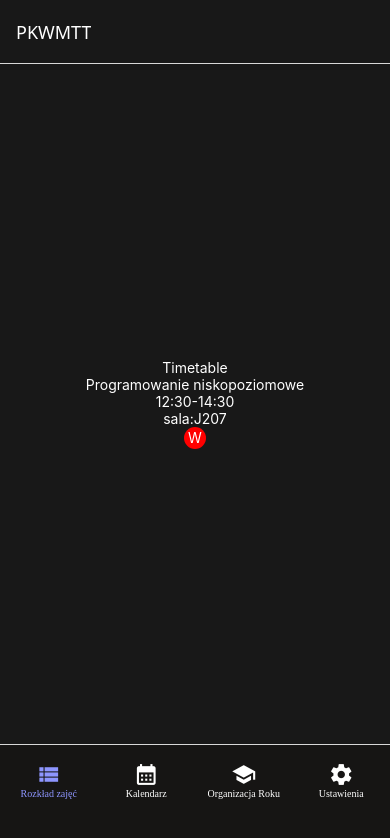
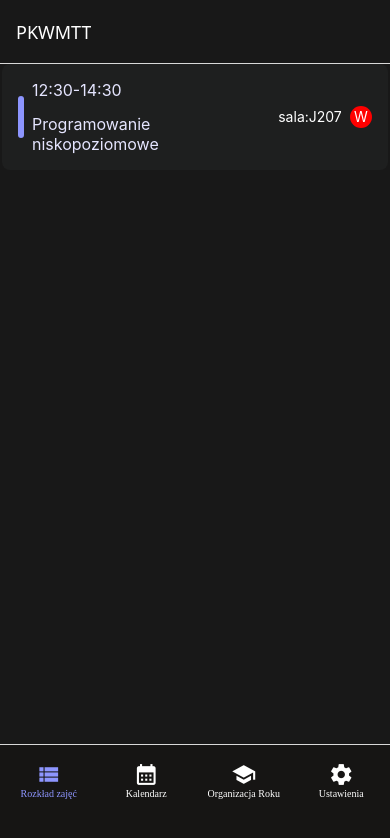
Before and after one commit to PKTTTeam/PKWMTT-frontend-mobile, a React Native app: screen / in a window 390 px wide. Shown: the top 838 px of the page. Built offline with nearby package versions, Linux system fonts and the light colour scheme.

Commit message:
feat: implement ScheduleItem component and update TimetableScreen layout

```diff
--- a/babel.config.js
+++ b/babel.config.js
@@ -1,4 +1,4 @@
 module.exports = {
   presets: ['module:@react-native/babel-preset', '@babel/preset-typescript'],
-  plugins: ['react-native-reanimated/plugin'],
+  plugins: ['react-native-reanimated/plugin', 'module:react-native-dotenv'],
 };
--- a/package.json
+++ b/package.json
@@ -40,6 +40,7 @@
     "eslint": "^8.19.0",
     "jest": "^29.6.3",
     "prettier": "2.8.8",
+    "react-native-dotenv": "^3.4.11",
     "react-test-renderer": "19.1.0",
     "typescript": "5.0.4"
   },
--- a/src/app/tabs/TimetableScreen/TimetableScreen.tsx
+++ b/src/app/tabs/TimetableScreen/TimetableScreen.tsx
@@ -1,18 +1,19 @@
-import { View, Text } from 'react-native';
-import TimeRange from '../../../components/ui/TimeRange';
-import RoomInfo from '../../../components/ui/RoomInfo';
-import globalStyles from '../../../styles/globalStyles';
-import LetterIcon from '../../../components/ui/LetterIcon';
-import SubjectName from '../../../components/ui/SubjectName';
+import React from 'react';
+import { View } from 'react-native';
+import ScheduleItem from '../../../components/ScheduleItem';
 
 const TimetableScreen = () => {
   return (
-    <View style={globalStyles.ScreenContainer}>
-      <Text style={globalStyles.text}>Timetable</Text>
-      <SubjectName subject="Programowanie niskopoziomowe" />
-      <TimeRange timeStart={'12:30'} timeEnd={'14:30'} />
-      <RoomInfo room={'J207'} />
-      <LetterIcon bgColor="red" letter="W" letterColor="white" />
+    <View style={{ backgroundColor: '#181818', flex: 1 }}>
+      <ScheduleItem
+        subject="Programowanie niskopoziomowe"
+        startTime="12:30"
+        endTime="14:30"
+        room="J207"
+        type="W"
+        bgColor="red"
+        letterColor="white"
+      />
     </View>
   );
 };
--- /dev/null
+++ b/src/components/ScheduleItem.tsx
@@ -0,0 +1,36 @@
+import { View, Text } from 'react-native';
+import React from 'react';
+import globalStyles from '../styles/globalStyles';
+import SubjectName from './ui/SubjectName';
+import RoomInfo from './ui/RoomInfo';
+import TimeRange from './ui/TimeRange';
+import LetterIcon from './ui/LetterIcon';
+import ActiveBar from './ui/ActiveBar';
+import type { ScheduleItemProps } from '../types/global';
+
+const ScheduleItem: React.FC<ScheduleItemProps> = ({
+  subject,
+  startTime,
+  endTime,
+  room,
+  type,
+  bgColor,
+  letterColor,
+}) => {
+  return (
+    <View style={globalStyles.ScreenContainer}>
+      <ActiveBar />
+
+      <View style={globalStyles.timeAndSubject}>
+        <TimeRange timeStart={startTime} timeEnd={endTime} />
+        <SubjectName subject={subject} />
+      </View>
+      <View style={globalStyles.rightInfo}>
+        <RoomInfo room={room} />
+        <LetterIcon bgColor={bgColor} letter={type} letterColor={letterColor} />
+      </View>
+    </View>
+  );
+};
+
+export default ScheduleItem;
--- /dev/null
+++ b/src/components/ui/ActiveBar.tsx
@@ -0,0 +1,18 @@
+import { View, StyleSheet } from 'react-native';
+import { BAR_WIDTH, BAR_HEIGHT } from '../../constants/constants';
+
+const ActiveBar = () => {
+  return <View style={ActiveBarStyles.bar}></View>;
+};
+
+const ActiveBarStyles = StyleSheet.create({
+  bar: {
+    width: BAR_WIDTH,
+    height: BAR_HEIGHT,
+    backgroundColor: '#8d95fe', //for now static
+    borderRadius: BAR_WIDTH / 2,
+    marginVertical: 4,
+  },
+});
+
+export default ActiveBar;
--- a/src/components/ui/SubjectName.tsx
+++ b/src/components/ui/SubjectName.tsx
@@ -3,7 +3,7 @@ import { SubjectNameProps } from '../../types/global';
 import globalStyles from '../../styles/globalStyles';
 
 const SubjectName: React.FC<SubjectNameProps> = ({ subject }) => {
-  return <Text style={globalStyles.text}>{subject}</Text>;
+  return <Text style={globalStyles.subject}>{subject}</Text>;
 };
 
 export default SubjectName;
--- a/src/components/ui/TimeRange.tsx
+++ b/src/components/ui/TimeRange.tsx
@@ -4,7 +4,7 @@ import globalStyles from '../../styles/globalStyles';
 
 const TimeRange: React.FC<TimeRangeProps> = ({ timeStart, timeEnd }) => {
   return (
-    <Text style={globalStyles.text}>
+    <Text style={globalStyles.time}>
       {timeStart}-{timeEnd}
     </Text>
   );
--- /dev/null
+++ b/src/constants/constants.ts
@@ -0,0 +1,8 @@
+import { Dimensions } from 'react-native';
+
+export const { width, height } = Dimensions.get('window');
+
+export const ICON_SIZE = (width + height) * 0.018;
+export const ICON_RADIUS = ICON_SIZE / 2;
+export const BAR_WIDTH = 6;
+export const BAR_HEIGHT = height * 0.05;
--- a/src/styles/globalStyles.ts
+++ b/src/styles/globalStyles.ts
@@ -1,30 +1,52 @@
-import { StyleSheet, Dimensions } from 'react-native';
-
-const { width, height } = Dimensions.get('window');
-
-const iconSize = (width + height) * 0.018;
-const iconRadius = iconSize / 2;
+import { StyleSheet } from 'react-native';
+import { ICON_SIZE, ICON_RADIUS } from '../constants/constants';
 
 const globalStyles = StyleSheet.create({
   ScreenContainer: {
-    flex: 1,
-    justifyContent: 'center',
+    flexDirection: 'row',
+    backgroundColor: '#1e1f1f',
+    padding: 16,
+    borderRadius: 8,
     alignItems: 'center',
-    backgroundColor: '#181818',
+    justifyContent: 'flex-start',
+    marginBottom: 12,
+    marginLeft: 2,
+    marginRight: 2,
   },
   text: {
     color: '#FFFFFF',
   },
+  timeAndSubject: {
+    flex: 1,
+    flexDirection: 'column',
+    paddingLeft: 8,
+  },
+  subject: {
+    color: '#e5e5ff',
+    fontSize: 16,
+    fontWeight: '400',
+    marginTop: 10,
+  },
+  time: {
+    color: '#e5e5ff',
+    fontSize: 16,
+    marginBottom: 4,
+  },
   icon: {
-    width: iconSize,
-    height: iconSize,
-    borderRadius: iconRadius,
+    width: ICON_SIZE,
+    height: ICON_SIZE,
+    borderRadius: ICON_RADIUS,
     justifyContent: 'center',
     alignItems: 'center',
   },
+  rightInfo: {
+    flexDirection: 'row',
+    alignItems: 'center',
+    gap: 8,
+  },
   textIcon: {
     fontWeight: 'bold',
-    fontSize: iconSize * 0.5,
+    fontSize: ICON_SIZE * 0.5,
   },
 });
 
```
Also changed, not shown: src/types/global.d.ts (+10 -0 lines), 2 other files (tests, documents, lock files or other folders).
